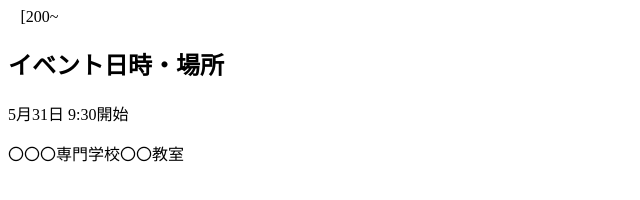
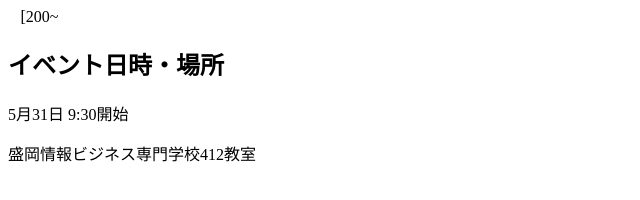
Before and after one commit to rui-murayama-morijyobi/testBranch, a plain HTML site: page index.html in a window 1280 px wide. Shown: the whole page, without its empty margins (0-640 px from the left). Drawn offline with Linux system fonts and the light colour scheme.

```diff
--- a/index.html
+++ b/index.html
@@ -7,6 +7,6 @@
 	<body>
 		<h2> イベント日時・場所 </h2>
 		<p>5月31日 9:30開始</p>
-		<p>〇〇〇専門学校〇〇教室</p>
+		<p>盛岡情報ビジネス専門学校412教室</p>
 	</body>
 </html>
```
Also changed, not shown: 1 other file.
